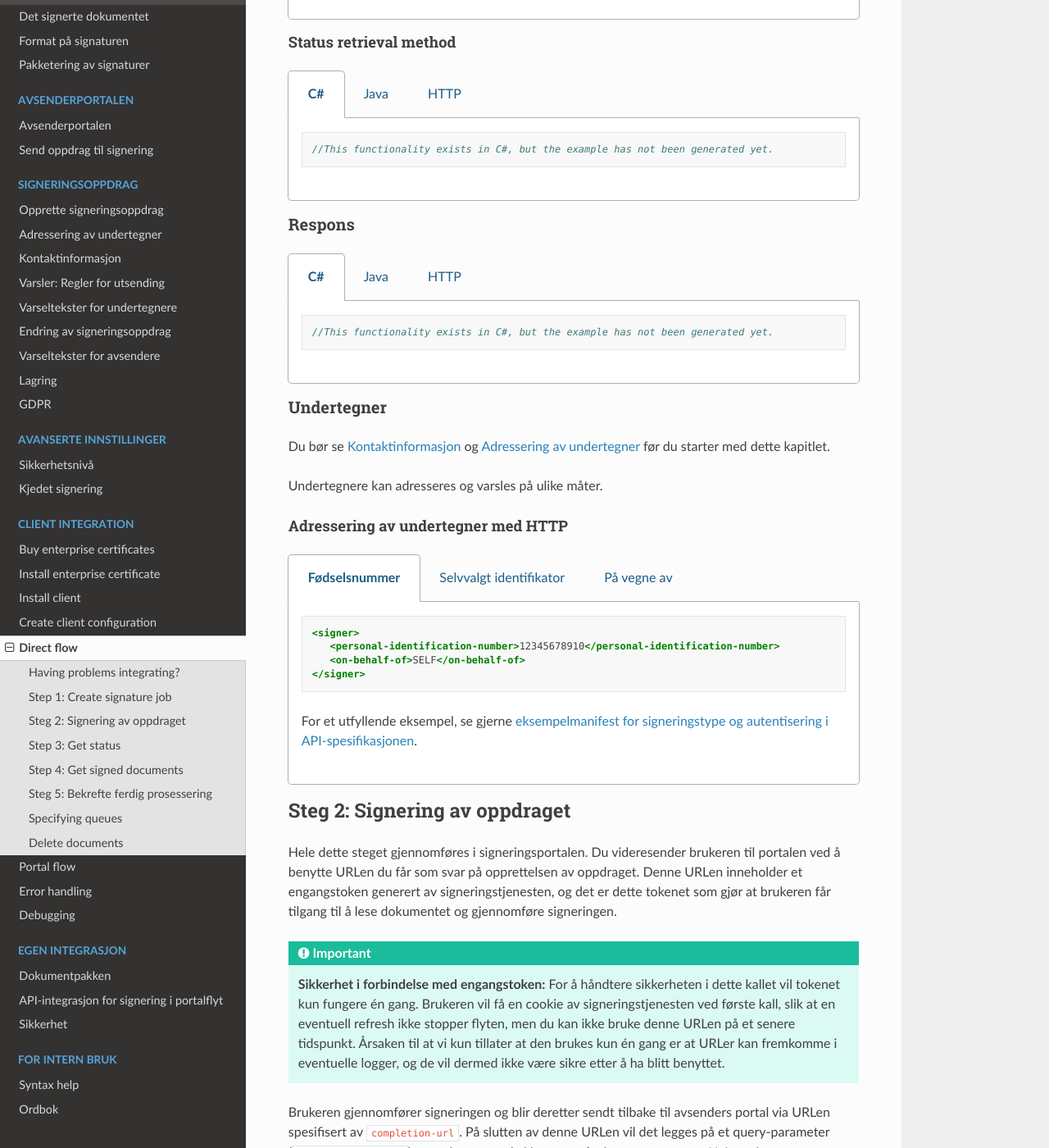
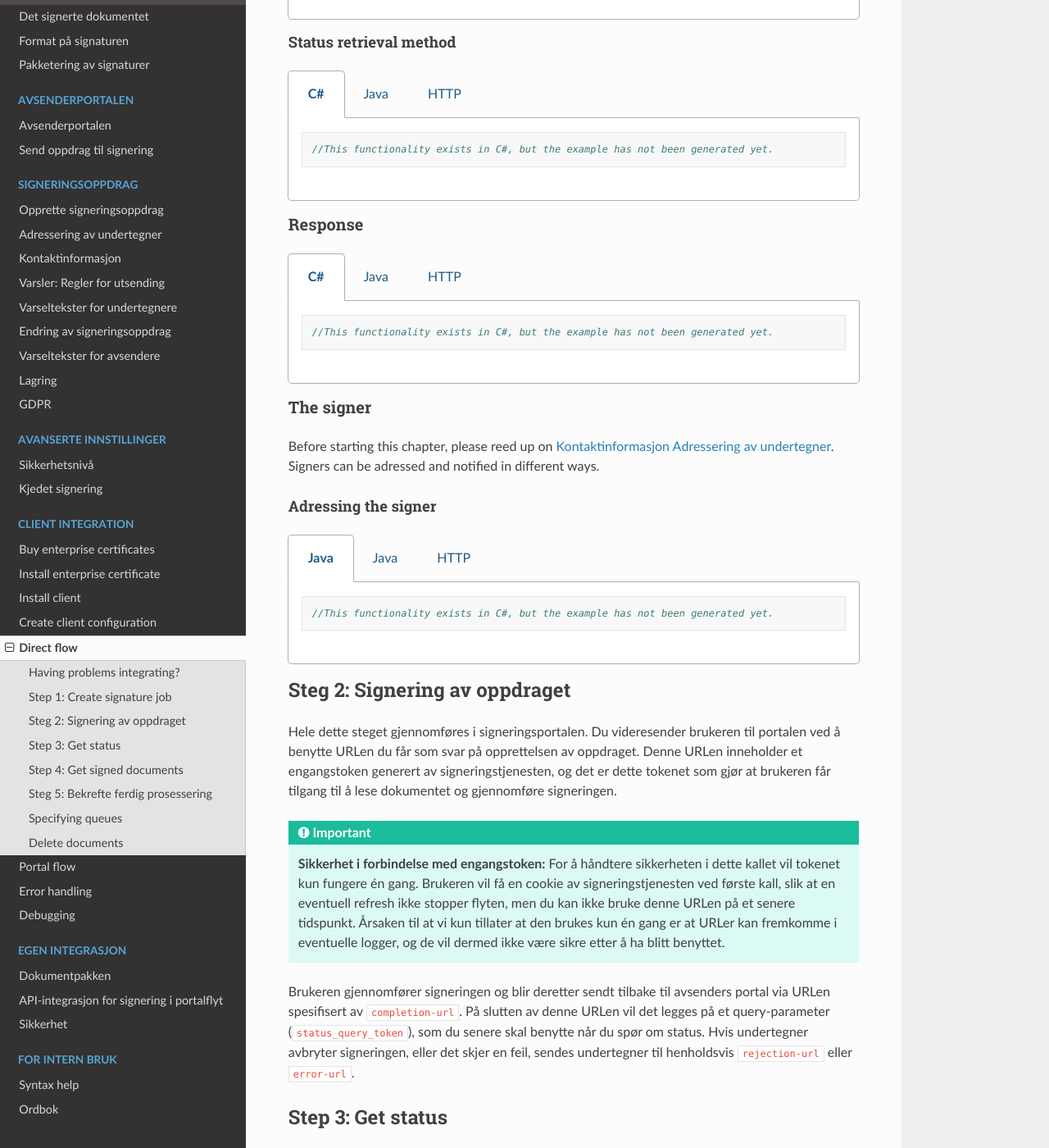
Before and after one commit to ramonarellano/signering-docs, a Sphinx documentation site: the page built from source/client-integration/direct-flow.rst, in a window 1280 px wide and 1400 px high, scrolled down 2472 px. Shown: the whole window at 82% size. Built offline with Sphinx 7.4.7 and the Read the Docs theme 2.0.0, drawn with Linux system fonts in a browser that asks for light colours.

Commit message:
Lager tabber for adressering av undertegnerˆ

```diff
--- a/source/client-integration/direct-flow.rst
+++ b/source/client-integration/direct-flow.rst
@@ -220,7 +220,7 @@
 
 
 
-Respons
+Response
 --------
 
 ..  tabs::
@@ -239,7 +239,7 @@
 
     ..  group-tab:: HTTP
 
-        På dette kallet vil man få en respons definert av elementet ``direct-signature-job-response``. Et eksempel på en slik respons for én undertegner kan du se i `API-spesifikasjonen <https://github.com/digipost/signature-api-specification/blob/master/schema/examples/direct/response.xml>`_. Denne responsen inneholder en URL (``redirect-url``) som man redirecter brukerens nettleser til for å starte signeringen. I tillegg inneholder den en URL du benytter for å spørre om status på oppdraget. Her skal man vente til brukeren returneres til en av URLene definert i requesten, for deretter å gjøre et kall for å sjekke status. For å kunne hente status kreves det et token som du får tilbake ved redirecten. Mer informasjon kommer i  :ref:`directIntegrationStep3`.
+        The call will result in a response defined by the element ``direct-signature-job-response``. An example of such response for one signer can be seen in the `API-specification <https://github.com/digipost/signature-api-specification/blob/master/schema/examples/direct/response.xml>`_. This response contains a URL (``redirect-url``), which redirects the signers browser to initiate the signing process. In addition, the response contains the URL used to retrieve statuses for the job. The sender must wait until the user is redirected to one of the URLs defined in the request, and then do a call to retrieve the latest status update. The status retrieval requires a token that is aquired when the signer is redirected. Please see :ref:`directIntegrationStep3` for more information.
 
         ..  code-block:: xml
 
@@ -251,54 +251,70 @@
                <status-url>https://api.signering.posten.no/api/{sender-identifier}/direct/signature-jobs/1/status</status-url>
             </direct-signature-job-response>
 
-Undertegner
+The signer
 ------------
 
-Du bør se :ref:`varsler` og :ref:`adressering-av-undertegner` før du starter med dette kapitlet.
+Before starting this chapter, please reed up on :ref:`varsler` :ref:`adressering-av-undertegner`. Signers can be adressed and notified in different ways.
 
-Undertegnere kan adresseres og varsles på ulike måter.
-
-Adressering av undertegner med HTTP
-^^^^^^^^^^^^^^^^^^^^^^^^^^^^^^^^^^^^^
+Adressing the signer
+^^^^^^^^^^^^^^^^^^^^^^
 
 ..  tabs::
 
-    ..  tab:: Fødselsnummer
+    ..  group-tab:: Java
 
-        ..  code-block:: xml
+        ..  code-block:: c#
 
-            <signer>
-               <personal-identification-number>12345678910</personal-identification-number>
-               <on-behalf-of>SELF</on-behalf-of>
-            </signer>
+            //This functionality exists in C#, but the example has not been generated yet.
 
-        For et utfyllende eksempel, se gjerne `eksempelmanifest for signeringstype og autentisering i API-spesifikasjonen <https://github.com/digipost/signature-api-specification/blob/master/schema/examples/direct/manifest-specify-signtype-and-auth.xml>`_.
+    ..  group-tab:: Java
 
-    ..  tab:: Selvvalgt identifikator
+        ..  code-block:: java
 
-        Det er mulig å bruke en selvvalgt identifikator for å gjøre koblingen mellom en person i avsenders system og et signeringsoppdrag. En slik identifikator kan være hva som helst som gir mening for avsender, for eksempel kundenummer.
+            //This functionality exists in Java, but the example has not been generated yet.
 
-        ..  code-block:: xml
+    ..  group-tab:: HTTP
 
-            <signer>
-                <signer-identifier>kundenummer-134AB47</signer-identifier>
-                <on-behalf-of>SELF</on-behalf-of>
-            </signer>
+        ..  tabs::
 
-        For et utfyllende eksempel, se gjerne `eksempelmanifest for selvvalgt identifikator i API-spesifikasjonen <https://github.com/digipost/signature-api-specification/blob/master/schema/examples/direct/manifest-signer-without-pin.xml>`_.
+            ..  tab:: Fødselsnummer
 
-    ..  tab:: På vegne av
+                ..  code-block:: xml
 
-        En avsender kan velge om undertegner signerer på vegne av seg selv eller i kraft av en rolle. Dette gjøres ved å sette attributtet ``on-behalf-of`` til enten ``SELF`` eller ``OTHER``.
+                    <signer>
+                       <personal-identification-number>12345678910</personal-identification-number>
+                       <on-behalf-of>SELF</on-behalf-of>
+                    </signer>
 
-         Dersom man signerer på vegne av noen andre, vil det i praksis bety at signert dokument ikke sendes videre til undertegners postkasse.
+                For et utfyllende eksempel, se gjerne `eksempelmanifest for signeringstype og autentisering i API-spesifikasjonen <https://github.com/digipost/signature-api-specification/blob/master/schema/examples/direct/manifest-specify-signtype-and-auth.xml>`_.
 
-        ..  code-block:: xml
+            ..  tab:: Selvvalgt identifikator
 
-            <signer>
-               <personal-identification-number>12345678910</personal-identification-number>
-               <on-behalf-of>OTHER</on-behalf-of>
-            </signer>
+                Det er mulig å bruke en selvvalgt identifikator for å gjøre koblingen mellom en person i avsenders system og et signeringsoppdrag. En slik identifikator kan være hva som helst som gir mening for avsender, for eksempel kundenummer.
+
+                ..  code-block:: xml
+
+                    <signer>
+                        <signer-identifier>kundenummer-134AB47</signer-identifier>
+                        <on-behalf-of>SELF</on-behalf-of>
+                    </signer>
+
+                For et utfyllende eksempel, se gjerne `eksempelmanifest for selvvalgt identifikator i API-spesifikasjonen <https://github.com/digipost/signature-api-specification/blob/master/schema/examples/direct/manifest-signer-without-pin.xml>`_.
+
+            ..  tab:: På vegne av
+
+                En avsender kan velge om undertegner signerer på vegne av seg selv eller i kraft av en rolle. Dette gjøres ved å sette attributtet ``on-behalf-of`` til enten ``SELF`` eller ``OTHER``.
+
+                 Dersom man signerer på vegne av noen andre, vil det i praksis bety at signert dokument ikke sendes videre til undertegners postkasse.
+
+                ..  code-block:: xml
+
+                    <signer>
+                       <personal-identification-number>12345678910</personal-identification-number>
+                       <on-behalf-of>OTHER</on-behalf-of>
+                    </signer>
+
+
 
 .. _directIntegrationStep2:
 
```
